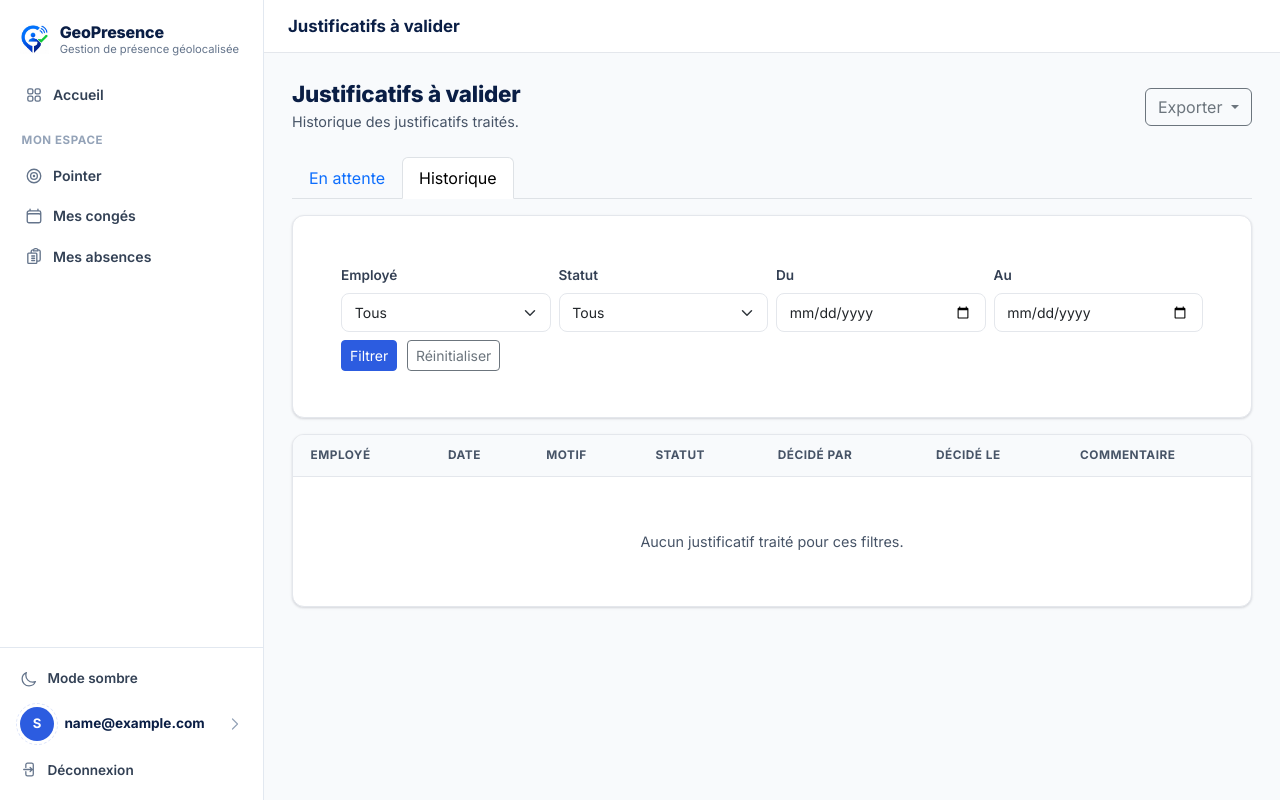
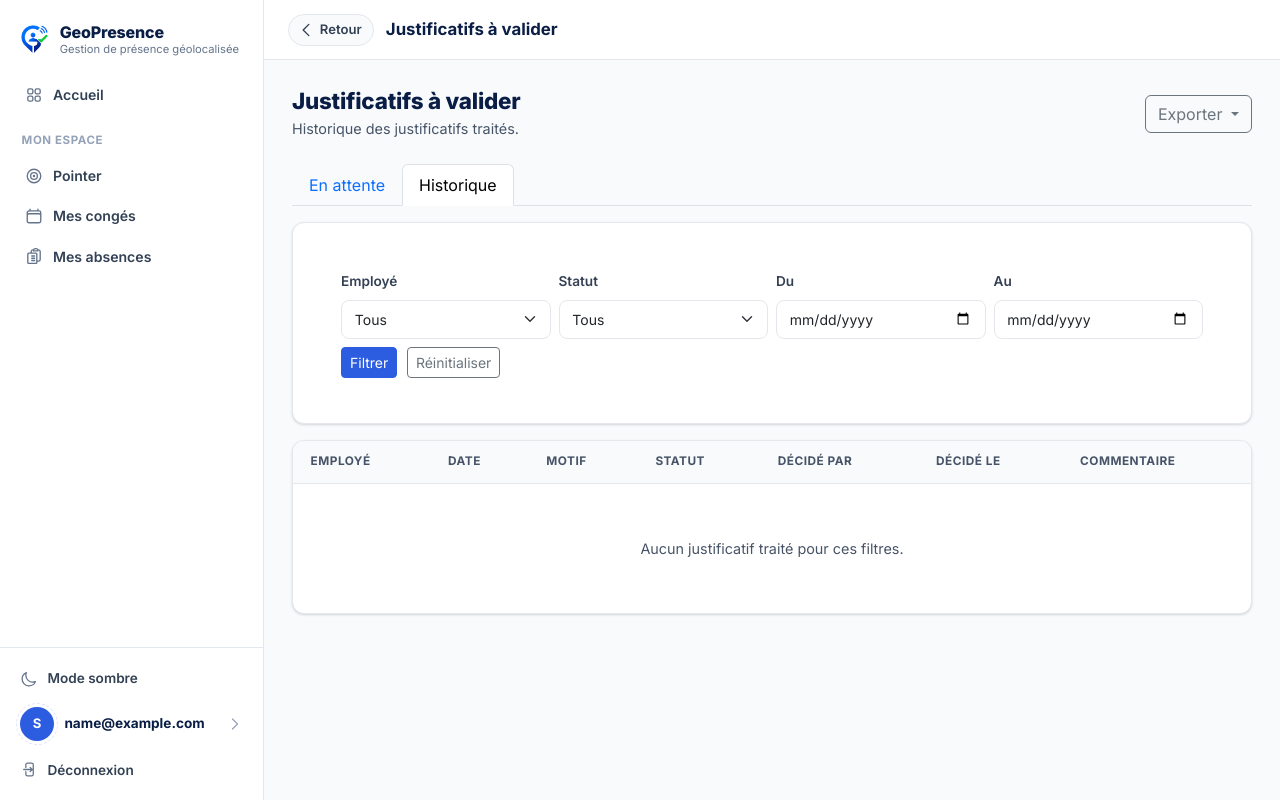
Before and after one commit to ibrahime66/GeoPresence, a Django app: template templates/absences/absence_history.html in a window 1280 px wide. Run offline with Django 4.2, Linux system fonts and the light colour scheme; the template is opened without the code that fills it, so the values that code supplies are empty; the visitor is signed in with stand-in values (Sample User, id 1).

Commit message:
Bouton retour global + service worker qui ne fige plus la navigation
Service worker : la navigation était en "réseau d'abord" sans délai maximum —
sur une connexion lente/instable, chaque clic restait bloqué sur un écran
blanc jusqu'à la réponse complète du serveur. On bascule sur la dernière
version connue de la page (ou la page hors ligne) après 3,5 s d'attente, la
mise en cache réseau continuant en arrière-plan. CACHE_NAME v14 -> v15.

Bouton « Retour » : ajouté dans la barre de titre de toutes les pages
(base.html), révélé seulement s'il existe un historique de navigation dans
l'onglet et masqué sur le tableau de bord. Repli sur le tableau de bord si
l'historique ne mène nulle part d'utile.

Co-Authored-By: Claude Sonnet 5 <noreply@anthropic.com>

```diff
--- a/static/css/main.css
+++ b/static/css/main.css
@@ -1295,9 +1295,23 @@ a.gp-pill:hover, a.gp-pill:focus-visible {
 /* ---------- Titre de page (bandeau discret sous la barre principale —
    alimenté par {% block page_title %}, inchangé depuis l'ancienne topbar) --- */
 .gp-titlebar { border-bottom: 1px solid var(--gp-gray-200); background: var(--gp-white); }
-.gp-titlebar-inner { max-width: 1400px; margin: 0 auto; padding: 0.85rem 1.5rem; font-weight: 700; color: var(--gp-navy); font-size: 1.05rem; }
-.gp-titlebar-inner:empty { display: none; }
-.gp-titlebar:has(.gp-titlebar-inner:empty) { display: none; }
+.gp-titlebar-inner {
+  max-width: 1400px; margin: 0 auto; padding: 0.85rem 1.5rem;
+  font-weight: 700; color: var(--gp-navy); font-size: 1.05rem;
+  display: flex; align-items: center; gap: 0.75rem;
+}
+.gp-titlebar-title:empty { display: none; }
+/* Bouton « Retour » — masqué par défaut (attribut hidden), révélé par
+   gpGoBack/gpInitBack uniquement s'il y a un historique de navigation. */
+.gp-back-btn {
+  display: inline-flex; align-items: center; gap: 0.3rem;
+  padding: 0.32rem 0.7rem 0.32rem 0.5rem; border-radius: 999px;
+  border: 1px solid var(--gp-gray-200); background: var(--gp-gray-50);
+  color: var(--gp-gray-700); font-size: 0.82rem; font-weight: 600;
+  cursor: pointer; flex-shrink: 0;
+}
+.gp-back-btn:hover { background: var(--gp-gray-100); color: var(--gp-navy); border-color: var(--gp-gray-400); }
+.gp-back-btn svg { transform: rotate(180deg); }
 
 .gp-content { flex: 1; padding: 1.75rem; max-width: 1400px; width: 100%; margin: 0 auto; }
 @media (max-width: 576px) { .gp-content { padding: 1.1rem; } }
--- a/templates/base.html
+++ b/templates/base.html
@@ -310,8 +310,32 @@ ce choix et reste inchangée.
 </header>
 
 <div class="gp-titlebar">
-    <div class="gp-titlebar-inner">{% block page_title %}{% endblock %}</div>
+    <div class="gp-titlebar-inner">
+        {% block back_button %}
+        <button type="button" class="gp-back-btn" onclick="gpGoBack()" hidden aria-label="{% trans 'Revenir à la page précédente' %}">
+            {% include "core/_icon.html" with icon="chevron-right" size="18" %}<span>{% trans "Retour" %}</span>
+        </button>
+        {% endblock %}
+        <span class="gp-titlebar-title">{% block page_title %}{% endblock %}</span>
+    </div>
 </div>
+<script>
+    // Bouton « Retour » global (RM-UI-NAV) : révélé seulement s'il existe un
+    // historique de navigation dans cet onglet — inutile sur une page ouverte
+    // directement. Repli sur le tableau de bord si l'historique ne mène nulle
+    // part d'utile (ex. page précédente hors du site).
+    function gpGoBack() {
+        var sameOrigin = false;
+        try { sameOrigin = document.referrer && new URL(document.referrer).origin === location.origin; } catch (e) {}
+        if (window.history.length > 1 && (sameOrigin || document.referrer === "")) window.history.back();
+        else window.location.href = "/dashboard/";
+    }
+    (function () {
+        var btn = document.querySelector(".gp-back-btn");
+        // Pas de bouton sur le tableau de bord (déjà la racine de l'app).
+        if (btn && window.history.length > 1 && location.pathname !== "/dashboard/") btn.hidden = false;
+    })();
+</script>
 
 <main class="gp-content">
     {% if messages %}
```
Also changed, not shown: static/service-worker.js (+18 -4 lines).
